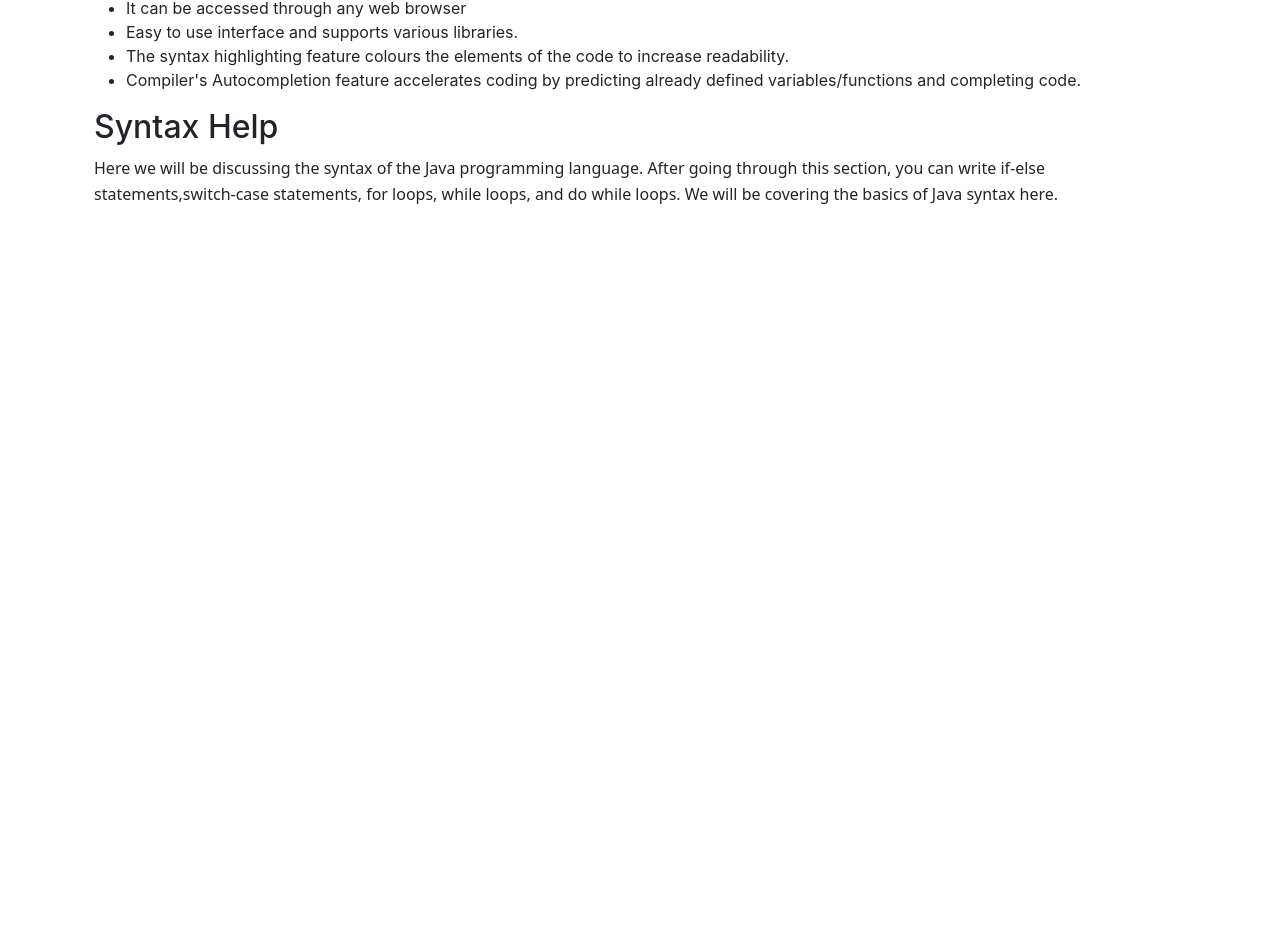
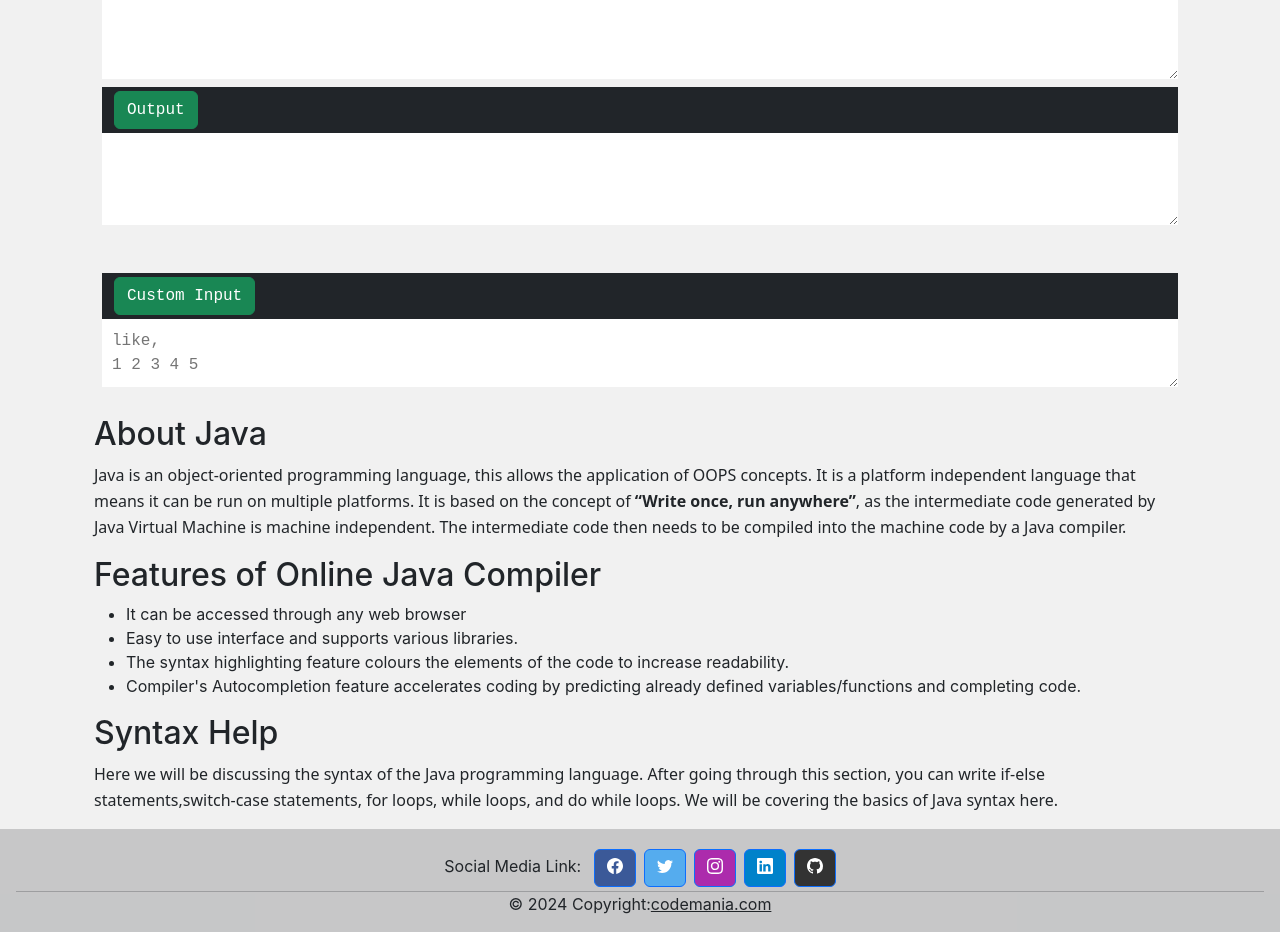
Before and after one commit to gehlotnikhil/codemania, a React (Create React App) app: page /playground in a window 1280 px wide. Shown: the part 377-1309 px from the top of the page. Before the commit the page ends 800 px from the top, so only its background shows below. Built offline with nearby package versions, Linux system fonts and the light colour scheme.

Commit message:
Added Code, Output and Custom Input Features in Playground Component and Footer is Created

```diff
--- a/src/App.css
+++ b/src/App.css
@@ -88,3 +88,37 @@ font-size: 22px;
 .profile-icon{
   border-radius: 0;
 }
+
+body{
+  background-color: #f1f1f1;
+}
+
+#editor {
+  width: 100%;
+  max-height: 80vh;
+  font-size: 16px;
+  border: none;
+  outline: none;
+  padding: 10px;
+  box-sizing: border-box;
+}
+
+#editor-container {
+  font-family: 'Courier New', monospace;
+  padding: 20px;
+}
+#editor-container-output {
+  font-family: 'Courier New', monospace;
+  padding: 20px;
+
+}
+
+#editor-output {
+    width: 100%;
+    max-height: 40vh;
+    font-size: 16px;
+    border: none;
+    outline: none;
+    padding: 10px;
+    box-sizing: border-box;
+  }
--- a/src/App.js
+++ b/src/App.js
@@ -9,6 +9,7 @@ import Login from './component/Login';
 import Register from "./component/Register"
 import Admin from "./component/Admin"
 import Profile from "./component/Profile"
+import Footer from "./component/Footer"
 function App() {
   return (
     <>
@@ -24,6 +25,7 @@ function App() {
          <Route  exact path="/admin" element={<Admin />} />
          <Route  exact path="/profile" element={<Profile />} />
         </Routes>
+        <Footer/>
       </Router>
     </>
   );
--- a/src/component/Footer.js
+++ b/src/component/Footer.js
@@ -1,8 +1,79 @@
 import React from 'react'
+import { Link, useLocation } from "react-router-dom";
 
 function Footer() {
   return (
-    <div>Footer</div>
+    <div>
+      <footer className="bg-light text-center ">
+        <div className="text-center p-3" style={{ backgroundColor: "rgba(0, 0, 0, 0.2)" }}>
+          <section className="" >
+          <p className="m-1 d-inline" >
+            Social Media Link: </p>
+            <Link className="btn btn-primary btn-floating m-1" style={{ backgroundColor: "#3b5998" }} role="button">
+              <svg style={{verticalAlign: "baseline"}} xmlns="http://www.w3.org/2000/svg" width="16" height="16" fill="currentColor" class="bi bi-facebook" viewBox="0 0 16 16">
+                <path d="M16 8.049c0-4.446-3.582-8.05-8-8.05C3.58 0-.002 3.603-.002
+              8.05c0 4.017 2.926 7.347 6.75 7.951v-5.625h-2.03V8.05H6.75V6.275c0-2.017
+               1.195-3.131 3.022-3.131.876 0 1.791.157 1.791.157v1.98h-1.009c-.993
+                0-1.303.621-1.303 1.258v1.51h2.218l-.354 2.326H9.25V16c3.824-.604
+                 6.75-3.934 6.75-7.951" />
+              </svg>
+            </Link>
+            <Link className="btn btn-primary btn-floating m-1" style={{ backgroundColor: "#55acee" }} role="button">
+              <svg style={{verticalAlign: "baseline"}} xmlns="http://www.w3.org/2000/svg" width="16" height="16" fill="currentColor" class="bi bi-twitter" viewBox="0 0 16 16">
+                <path d="M5.026 15c6.038 0 9.341-5.003 9.341-9.334 0-.14 0-.282-.006-.422A6.685 6.685 0 0 0 16 3.542a6.658
+               6.658 0 0 1-1.889.518 3.301 3.301 0 0 0 1.447-1.817 6.533 6.533 0 0 1-2.087.793A3.286 3.286 0 0 0 7.875
+                6.03a9.325 9.325 0 0 1-6.767-3.429 3.289 3.289 0 0 0 1.018 4.382A3.323 3.323 0 0 1 .64 6.575v.045a3.288
+                3.288 0 0 0 2.632 3.218 3.203 3.203 0 0 1-.865.115 3.23 3.23 0 0 1-.614-.057 3.283 3.283 0 0 0 3.067 2.277A6.588 6.588
+                 0 0 1 .78 13.58a6.32 6.32 0 0 1-.78-.045A9.344 9.344 0 0 0 5.026 15" />
+              </svg>
+            </Link>
+
+            <Link className="btn btn-primary btn-floating m-1" style={{ backgroundColor: "#ac2bac" }} role="button">
+              <svg style={{verticalAlign: "baseline"}} xmlns="http://www.w3.org/2000/svg" width="16" height="16" fill="currentColor" class="bi bi-instagram" viewBox="0 0 16 16">
+                <path d="M8 0C5.829 0 5.556.01 4.703.048 3.85.088 3.269.222
+               2.76.42a3.917 3.917 0 0 0-1.417.923A3.927 3.927 0 0 0 .42 2.76C.222
+                3.268.087 3.85.048 4.7.01 5.555 0 5.827 0 8.001c0 2.172.01 2.444.048
+                 3.297.04.852.174 1.433.372 1.942.205.526.478.972.923
+                  1.417.444.445.89.719 1.416.923.51.198 1.09.333 1.942.372C5.555
+                   15.99 5.827 16 8 16s2.444-.01 3.298-.048c.851-.04 1.434-.174
+                    1.943-.372a3.916 3.916 0 0 0 1.416-.923c.445-.445.718-.891.923-1.417.197-.509.332-1.09.372-1.942C15.99 10.445
+                     16 10.173 16 8s-.01-2.445-.048-3.299c-.04-.851-.175-1.433-.372-1.941a3.926 3.926
+                     0 0 0-.923-1.417A3.911 3.911 0 0 0 13.24.42c-.51-.198-1.092-.333-1.943-.372C10.443.01
+                      10.172 0 7.998 0h.003zm-.717 1.442h.718c2.136 0 2.389.007 3.232.046.78.035
+                       1.204.166 1.486.275.373.145.64.319.92.599.28.28.453.546.598.92.11.281.24.705.275
+                        1.485.039.843.047 1.096.047 3.231s-.008 2.389-.047 3.232c-.035.78-.166 1.203-.275 1.485a2.47
+                         2.47 0 0 1-.599.919c-.28.28-.546.453-.92.598-.28.11-.704.24-1.485.276-.843.038-1.096.047-3.232.047s-2.39-.009-3.233-.047c-.78-.036-1.203-.166-1.485-.276a2.478
+                          2.478 0 0 1-.92-.598 2.48 2.48 0 0 1-.6-.92c-.109-.281-.24-.705-.275-1.485-.038-.843-.046-1.096-.046-3.233 0-2.136.008-2.388.046-3.231.036-.78.166-1.204.276-1.486.145-.373.319-.64.599-.92.28-.28.546-.453.92-.598.282-.11.705-.24
+                           1.485-.276.738-.034 1.024-.044 2.515-.045v.002zm4.988 1.328a.96.96 0 1 0 0
+                            1.92.96.96 0 0 0 0-1.92zm-4.27 1.122a4.109 4.109 0 1 0 0 8.217 4.109 4.109 0
+                             0 0 0-8.217zm0 1.441a2.667 2.667 0 1 1 0 5.334 2.667 2.667 0 0 1 0-5.334" />
+              </svg>
+            </Link>
+            <Link className="btn btn-primary btn-floating m-1" style={{ backgroundColor: "#0082ca" }} role="button">
+              <svg style={{verticalAlign: "baseline"}} xmlns="http://www.w3.org/2000/svg" width="16" height="16" fill="currentColor" class="bi bi-linkedin" viewBox="0 0 16 16">
+                <path d="M0 1.146C0 .513.526 0 1.175 0h13.65C15.474 0 16 .513 16 1.146v13.708c0 .633-.526 1.146-1.175
+                 1.146H1.175C.526 16 0 15.487 0 14.854V1.146zm4.943 12.248V6.169H2.542v7.225h2.401m-1.2-8.212c.837 0 1.358-.554
+                 1.358-1.248-.015-.709-.52-1.248-1.342-1.248-.822 0-1.359.54-1.359 1.248 0 .694.521 1.248 1.327 1.248h.016zm4.908 8.212V9.359c0-.216.016-.432.08-.586.173-.431.568-.878
+                 1.232-.878.869 0 1.216.662 1.216 1.634v3.865h2.401V9.25c0-2.22-1.184-3.252-2.764-3.252-1.274 0-1.845.7-2.165 1.193v.025h-.016a5.54 5.54 0 0
+                 1 .016-.025V6.169h-2.4c.03.678 0 7.225 0 7.225h2.4" />
+              </svg>
+            </Link>
+            <Link className="btn btn-primary btn-floating m-1" style={{ backgroundColor: "#333333" }} role="button">
+              <svg style={{verticalAlign: "baseline"}} xmlns="http://www.w3.org/2000/svg" width="16" height="16" fill="currentColor" class="bi bi-github" viewBox="0 0 16 16">
+                <path d="M8 0C3.58 0 0 3.58 0 8c0 3.54 2.29 6.53 5.47 7.59.4.07.55-.17.55-.38
+                 0-.19-.01-.82-.01-1.49-2.01.37-2.53-.49-2.69-.94-.09-.23-.48-.94-.82-1.13-.28-.15-.68-.52-.01-.53.63-.01
+                  1.08.58 1.23.82.72 1.21 1.87.87 2.33.66.07-.52.28-.87.51-1.07-1.78-.2-3.64-.89-3.64-3.95 0-.87.31-1.59.82-2.15-.08-.2-.36-1.02.08-2.12 0 0
+                   .67-.21 2.2.82.64-.18 1.32-.27 2-.27.68 0 1.36.09 2 .27 1.53-1.04 2.2-.82 2.2-.82.44 1.1.16 1.92.08 2.12.51.56.82 1.27.82 2.15 0 3.07-1.87 3.75-3.65 3.95.29.25.54.73.54 1.48 0 1.07-.01 1.93-.01 2.2 0 .21.15.46.55.38A8.012 8.012 0 0 0 16 8c0-4.42-3.58-8-8-8" />
+              </svg>
+            </Link>
+<hr style={{margin:"0",padding:"0"}}/>
+          </section>
+          © 2024 Copyright:
+          <Link className="text-dark" href="https://mdbootstrap.com/">codemania.com</Link>
+        </div>
+
+      </footer>
+    </div>
   )
 }
 
--- a/src/component/Playground.js
+++ b/src/component/Playground.js
@@ -4,7 +4,7 @@ function Playground() {
   return (
     <div className='container'>
       {/* Intro */}
-      <div className="container">
+      <div className="container my-3">
         <h1 className="heading">
           Online Java Compiler
         </h1>
@@ -14,6 +14,27 @@ function Playground() {
           the need to Install java compilers and Set up a java development environment in
           your system.
         </p>
+      </div>
+      <div id="editor-container">
+        <div className=' bg-dark py-1 px-1 d-flex '>
+          <button type="button" className='btn btn-success mx-2'>Java</button>
+          <button type="button" className='btn btn-warning ms-auto mx-2'>Run Code</button>
+
+        </div>
+        <textarea id="editor" placeholder="Write your Java code here..." rows="7"></textarea>
+
+        <div className=' bg-dark py-1 px-1 d-flex '>
+          <button type="button" className='btn btn-success mx-2'>Output</button>
+        </div>
+        <textarea id="editor-output" placeholder="" rows="3" value=""></textarea>
+      </div>
+
+      <div id="editor-container">
+        <div className=' bg-dark py-1 px-1 d-flex '>
+          <button type="button" className='btn btn-success mx-2'>Custom Input</button>
+        </div>
+        <textarea id="editor" placeholder={`like,
+1 2 3 4 5`} rows="2"></textarea>
       </div>
       {/* About Java */}
       <div className="container">
--- /dev/null
+++ b/src/component/b.html
@@ -0,0 +1,35 @@
+<!DOCTYPE html>
+<html lang="en">
+<head>
+    <meta charset="UTF-8">
+    <meta name="viewport" content="width=device-width, initial-scale=1.0">
+    <title>Coding IDE</title>
+    <style>
+        body {
+            font-family: 'Courier New', monospace;
+            margin: 0;
+            padding: 0;
+            background-color: #f1f1f1;
+        }
+
+        #editor {
+            width: 100%;
+            height: 80vh;
+            font-size: 16px;
+            border: none;
+            outline: none;
+            padding: 10px;
+            box-sizing: border-box;
+        }
+
+        #editor-container {
+            padding: 20px;
+        }
+    </style>
+</head>
+<body>
+    <div id="editor-container">
+        <textarea id="editor" placeholder="Write your code here..."></textarea>
+    </div>
+</body>
+</html>
```
Lines whose indentation alone changed are shown as unchanged.
